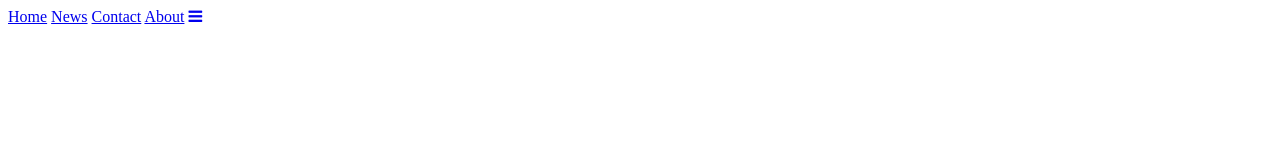
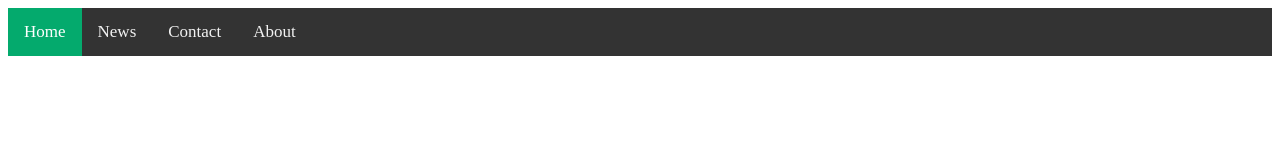
Before and after one commit to adrianoxd200/adrianoxd200.github.io, a plain HTML site: page index.html in a window 1280 px wide. Drawn offline with Linux system fonts and the light colour scheme.

Commit message:
new files

```diff
--- a/index.html
+++ b/index.html
@@ -4,6 +4,8 @@
     <meta charset="UTF-8">
     <meta http-equiv="X-UA-Compatible" content="IE=edge">
     <meta name="viewport" content="width=device-width, initial-scale=1.0">
+    <link rel="stylesheet" href="style.css">
+    <script src="script.js"></script>
     <title></title>
 </head>
 <body>
--- /dev/null
+++ b/script.js
@@ -0,0 +1,8 @@
+function myFunction() {
+    var x = document.getElementById("myTopnav");
+    if (x.className === "topnav") {
+      x.className += " responsive";
+    } else {
+      x.className = "topnav";
+    }
+  }
--- /dev/null
+++ b/style.css
@@ -0,0 +1,33 @@
+/* Add a black background color to the top navigation */
+.topnav {
+    background-color: #333;
+    overflow: hidden;
+  }
+
+  /* Style the links inside the navigation bar */
+  .topnav a {
+    float: left;
+    display: block;
+    color: #f2f2f2;
+    text-align: center;
+    padding: 14px 16px;
+    text-decoration: none;
+    font-size: 17px;
+  }
+
+  /* Change the color of links on hover */
+  .topnav a:hover {
+    background-color: #ddd;
+    color: black;
+  }
+
+  /* Add an active class to highlight the current page */
+  .topnav a.active {
+    background-color: #04AA6D;
+    color: white;
+  }
+
+  /* Hide the link that should open and close the topnav on small screens */
+  .topnav .icon {
+    display: none;
+  }
```
